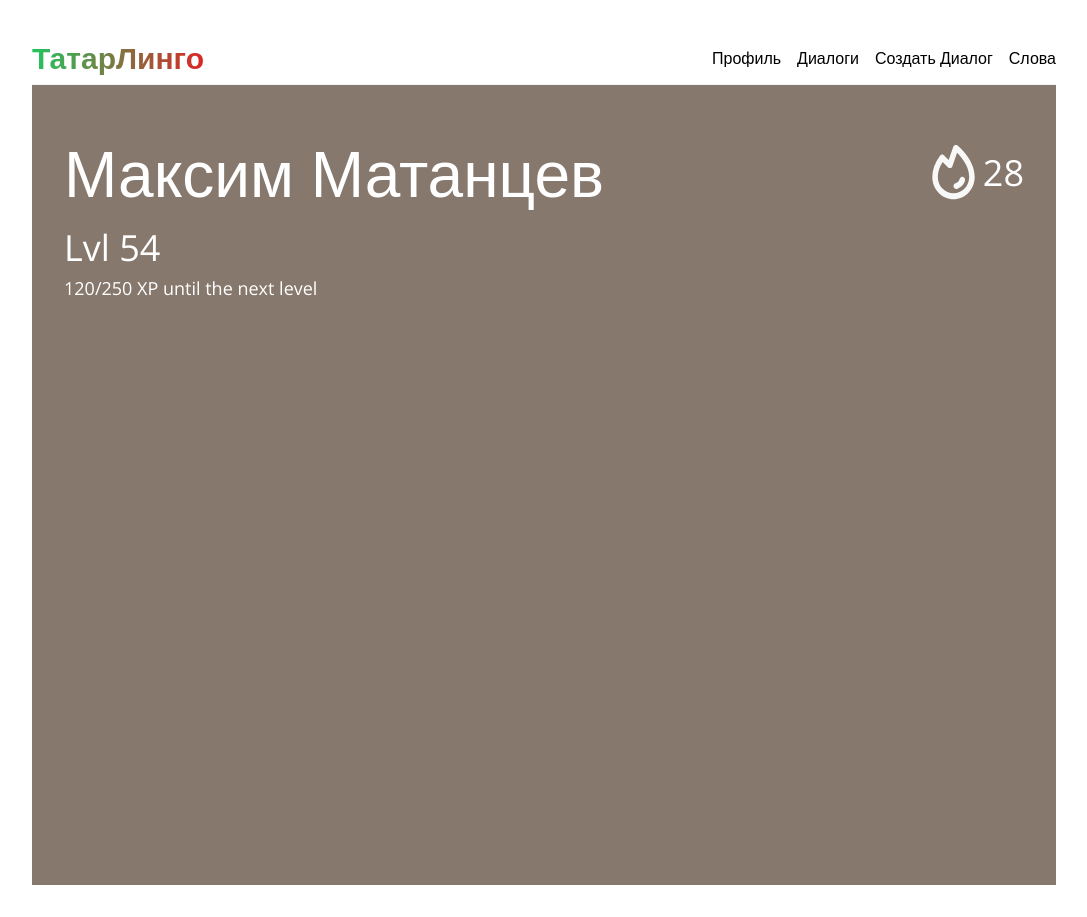
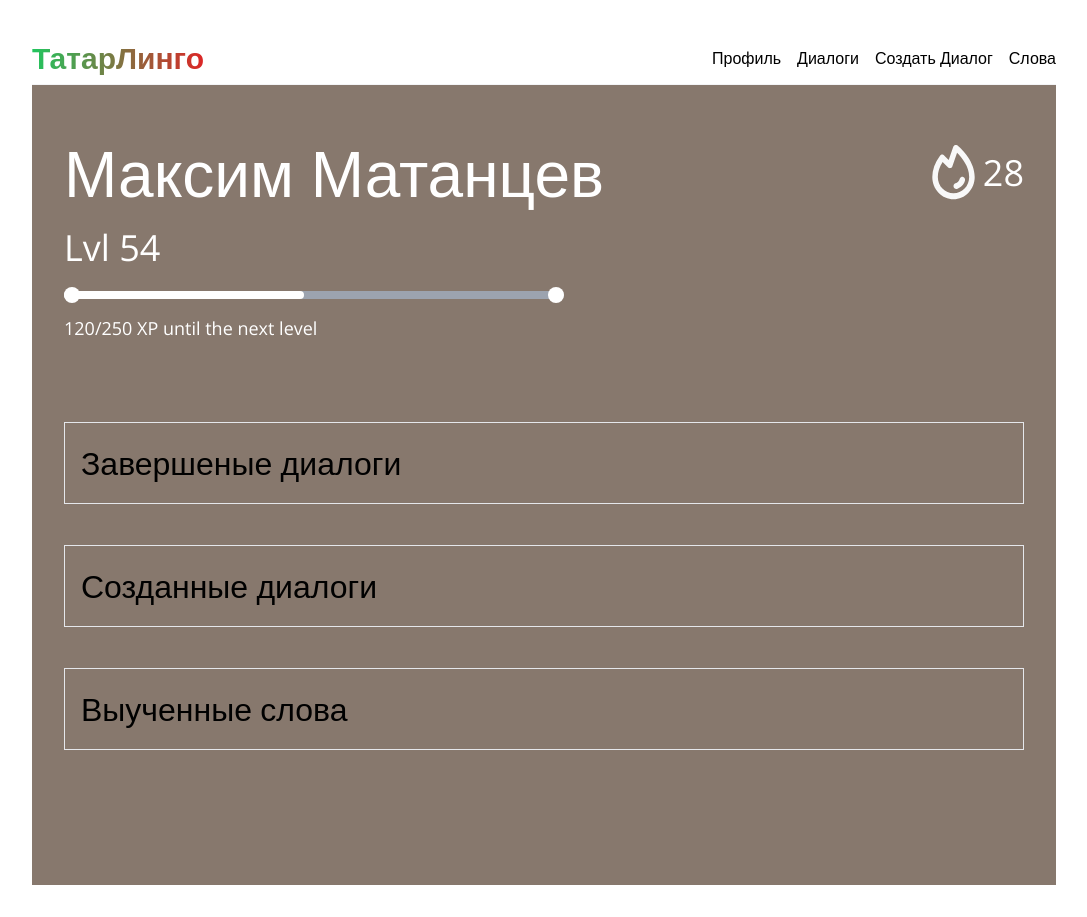
Before and after one commit to nikolina2k/language-app-front, a React (Vite) app: page / in a window 1280 px wide. Shown: the whole page, without its empty margins (96-1183 px from the left). Built offline with nearby package versions, Linux system fonts and the light colour scheme.

Commit message:
Finished Home UI part

```diff
--- a/src/components/Home.jsx
+++ b/src/components/Home.jsx
@@ -1,8 +1,9 @@
 import streakIcon from "../assets/streak_icon.svg";
+import ProfileCard from "./Profile/ProfileCard";
+import ProgressBar from "./Profile/ProgressBar";
 
 const Home = () => {
     return (
-        <div>
         <div
             className="h-screen py-10 px-8"
             style={{ backgroundColor: "#87786D", color: "white" }}
@@ -19,9 +20,15 @@ const Home = () => {
             </div>
             <div className="flex flex-col items-start">
                 <p style={{ fontSize: "36px" }}>Lvl 54</p>
-                    <div className="progres"></div>
-                    <p style={{ fontSize: "18px" }}>120/250 XP until the next level</p>
+                <ProgressBar maxValue={250} currentValue={120}/>
+                <p style={{ fontSize: "18px" }}>
+                    120/250 XP until the next level
+                </p>
             </div>
+            <div className="flex flex-col mt-20" style={{gap:'25px'}}>
+              <ProfileCard link={'#'} title={'Завершеные диалоги'}/>
+              <ProfileCard link={'#'} title={'Созданные диалоги'}/>
+              <ProfileCard link={'#'} title={'Выученные слова'}/>
             </div>
         </div>
     );
--- /dev/null
+++ b/src/components/Profile/ProfileCard.jsx
@@ -0,0 +1,16 @@
+import React from "react";
+import { Link } from "react-router-dom";
+
+const ProfileCard = ({ link, title }) => {
+    return (
+        <Link to={`${link}`}>
+            <li className="mb-4 border p-4 flex items-center justify-between hover:shadow-lg cursor-pointer">
+                <div className="hover:shadow-lg cursor-pointer">
+                    <h3 style={{fontSize: '32px', color: 'black'}}>{title}</h3>
+                </div>
+            </li>
+        </Link>
+    );
+};
+
+export default ProfileCard;
--- /dev/null
+++ b/src/components/Profile/ProgressBar.jsx
@@ -0,0 +1,27 @@
+import React from 'react';
+
+function ProgressBar({ maxValue, currentValue }) {
+  // Calculate the progress percentage
+  const progressPercentage = (currentValue / maxValue) * 100;
+
+  return (
+    <div className="relative h-10" style={{width: '500px'}}>
+      {/* Base Line */}
+      <div className="absolute w-full h-2 bg-gray-400 rounded-full top-4"></div>
+
+      {/* Progress Line */}
+      <div
+        className="absolute h-2 bg-white rounded-full top-4"
+        style={{ width: `${progressPercentage}%` }}
+      ></div>
+
+      {/* Start Circle */}
+      <div className="absolute w-4 h-4 bg-white rounded-full left-0 top-3"></div>
+
+      {/* End Circle */}
+      <div className="absolute w-4 h-4 bg-white rounded-full right-0 top-3"></div>
+    </div>
+  );
+}
+
+export default ProgressBar;
```
Lines whose indentation alone changed are shown as unchanged.
